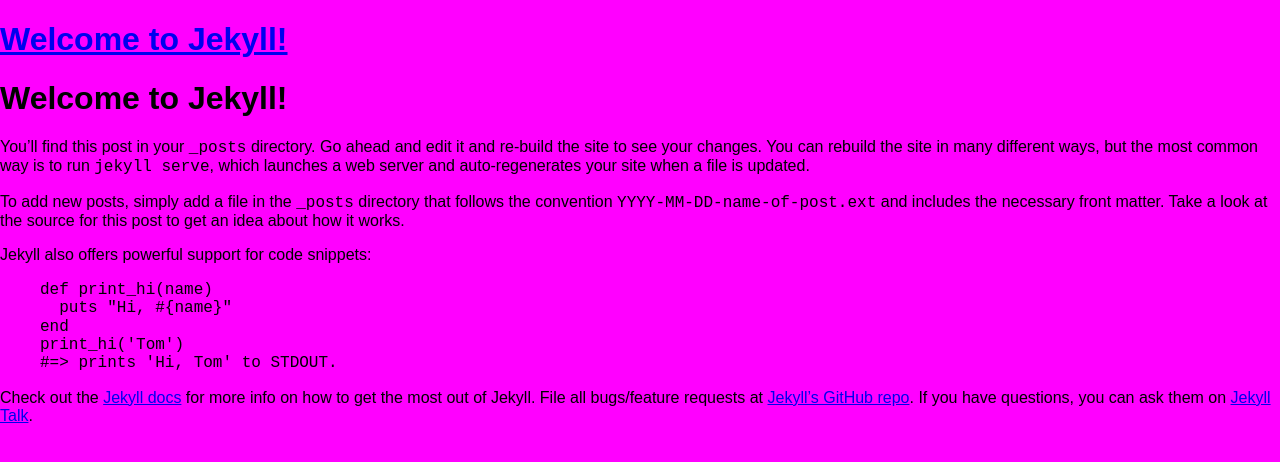
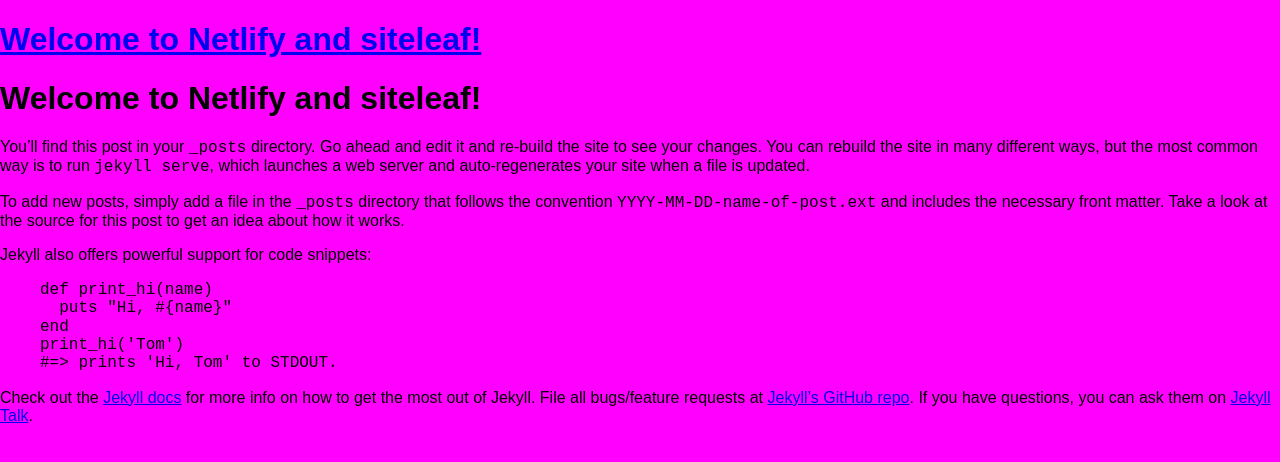
Before and after one commit to xxidigital/exposition-harmonies, a Jekyll site: the page built from _posts/2016-10-22-welcome-to-jekyll.markdown, in a window 1280 px wide. Shown: the top 462 px of the page. Built offline with Jekyll 4.4.1, drawn with Linux system fonts in a browser that asks for light colours.

Commit message:
Updated Welcome To Jekyll

```diff
--- a/_posts/2016-10-22-welcome-to-jekyll.markdown
+++ b/_posts/2016-10-22-welcome-to-jekyll.markdown
@@ -1,6 +1,6 @@
 ---
-title: Welcome to Jekyll!
-date: 2016-10-22 16:40:05 Z
+title: Welcome to Netlify and siteleaf!
+date: 2016-10-22 16:40:00 Z
 categories:
 - jekyll
 - update
```
